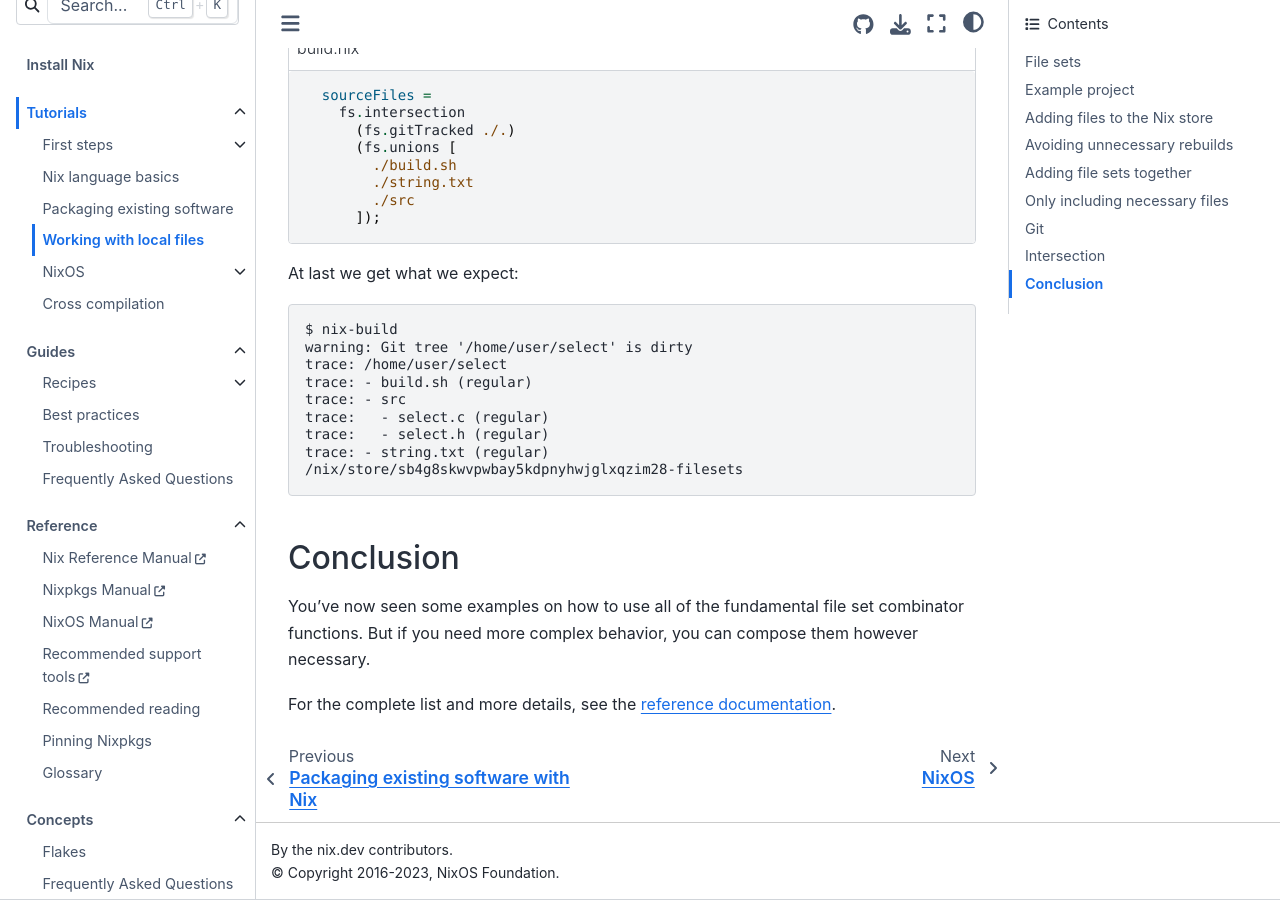
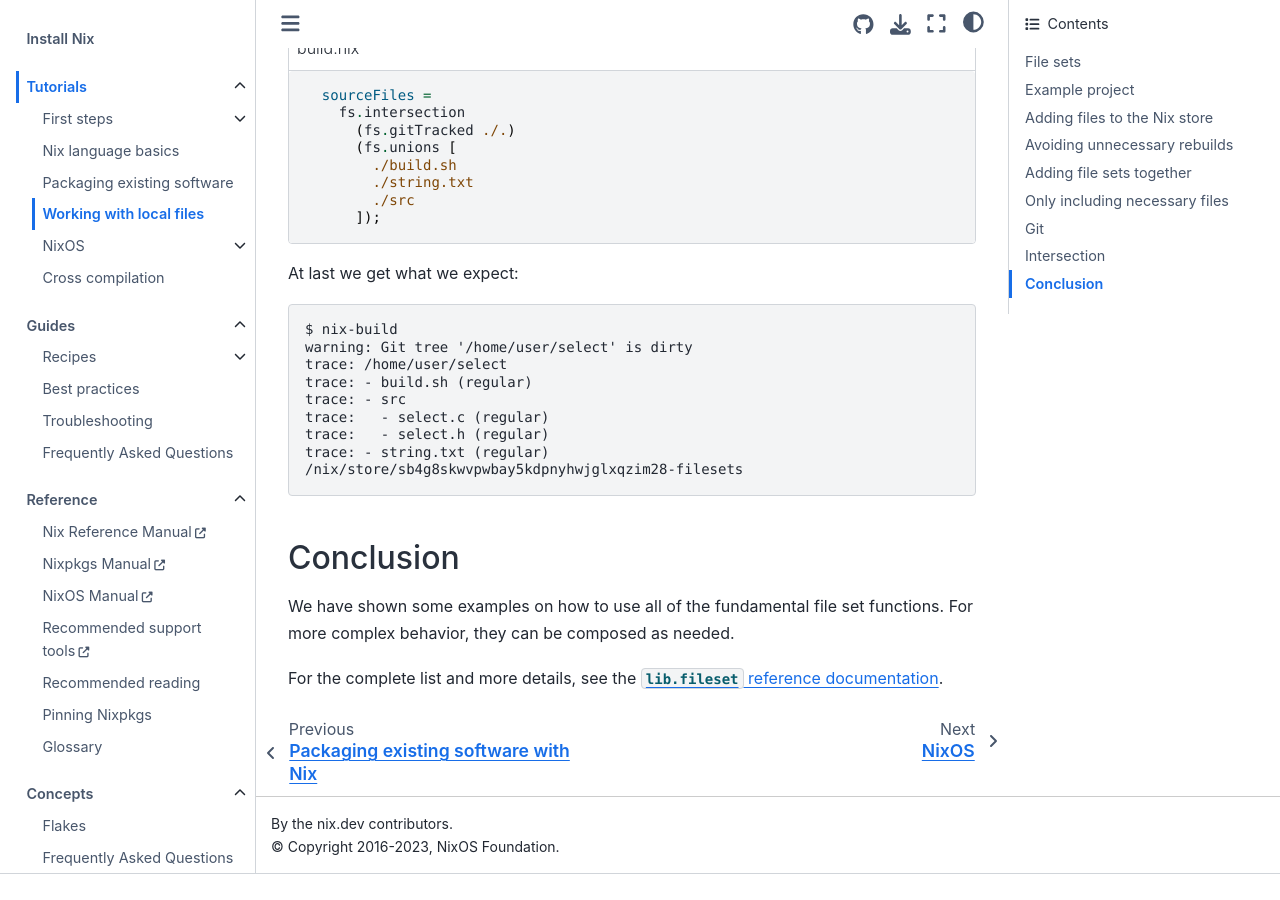
Before and after one commit to NixOS/nix.dev, a Sphinx documentation site: the page built from source/tutorials/file-sets.md, in a window 1280 px wide and 900 px high, scrolled down 10838 px. Built offline with Sphinx 7.4.7 and the Sphinx Book theme 1.1.4, drawn with Linux system fonts in a browser that asks for light colours; after the commit the page ends 11712 px from its top, so only the background shows below that.

Commit message:
simplify conclusion
- readers may not have literally seen the examples
- "combinators" isn't even used in reference documentation and is
  a potentially scary word. it doesn't even convey additional meaning
  here, since combination ("two together") and composition ("put
  together") are almost the same, composition being more general.

```diff
--- a/source/tutorials/file-sets.md
+++ b/source/tutorials/file-sets.md
@@ -539,7 +539,7 @@
 
 ## Conclusion
 
-You've now seen some examples on how to use all of the fundamental file set combinator functions.
-But if you need more complex behavior, you can compose them however necessary.
+We have shown some examples on how to use all of the fundamental file set functions.
+For more complex behavior, they can be composed as needed.
 
-For the complete list and more details, see the [reference documentation](https://nixos.org/manual/nixpkgs/unstable/#sec-functions-library-fileset).
+For the complete list and more details, see the [`lib.fileset` reference documentation](https://nixos.org/manual/nixpkgs/unstable/#sec-functions-library-fileset).
```
